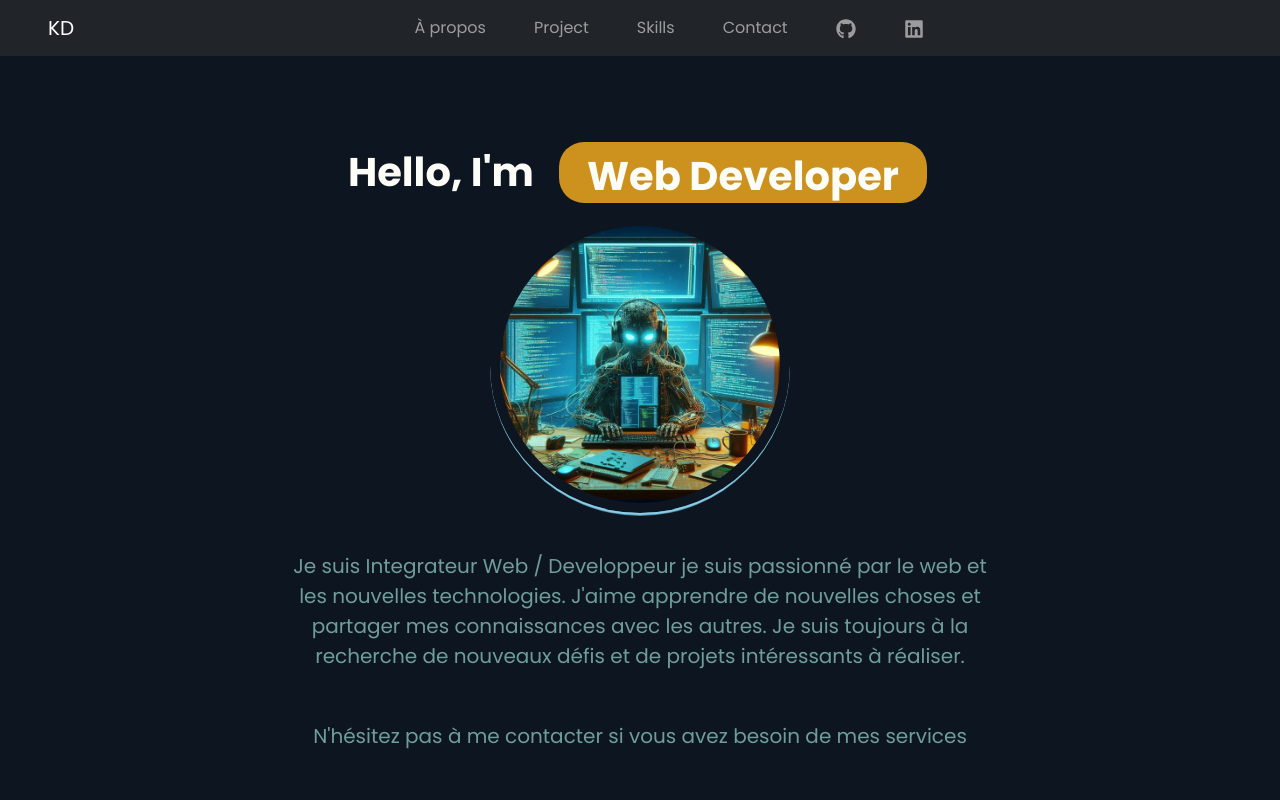
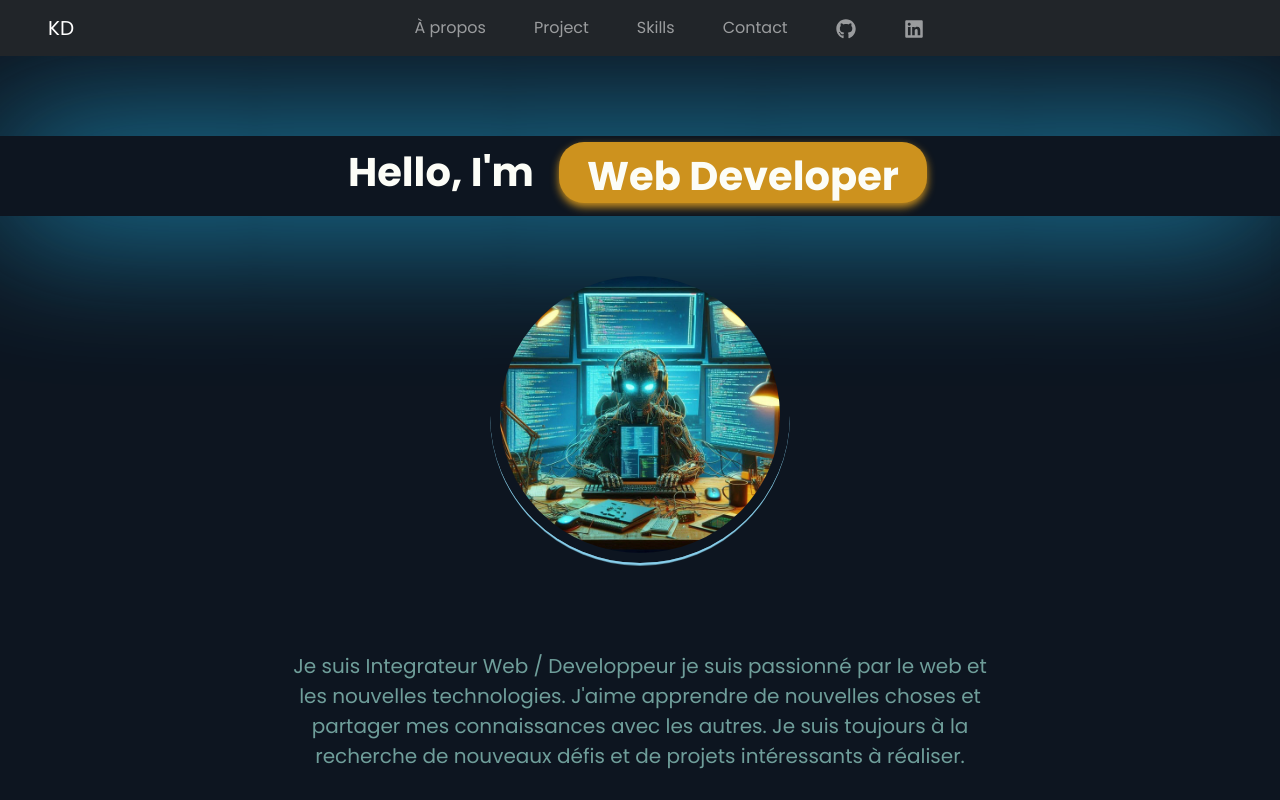
Before and after one commit to KD-Dev-Tech/-P12-Portfolio-, a React (Vite) app: page / in a window 1280 px wide. Shown: the top 800 px of the page. Built offline with nearby package versions, Linux system fonts and the light colour scheme.

Commit message:
Ajout du banner & modification AboutMe

```diff
--- a/src/components/AboutMe.jsx
+++ b/src/components/AboutMe.jsx
@@ -2,7 +2,8 @@ import { Button } from "react-bootstrap";
 import { FaDownload } from "react-icons/fa";
 import profil from "../../public/assets/testimg.jpg";
 import aboutData from "../data/about.json";
-import '../styles/home.css'
+import Banner from "./Banner";
+
 
 
 
@@ -12,22 +13,9 @@ function AboutMe() {
     return (
         <div>
             <section id="about">
-                <div className="container_animation">
-                    <h1>Hello, I&apos;m</h1>
-                    <div className="animation">
-                        <div className="first">
-                            <div style={{display:'flex', alignItems:'self-end'}}>{about.firstname} {about.lastname}</div>
-                        </div>
-                        <div className="second">
-                            <div>{about.title}</div>
-                        </div>
-                    </div>
-                </div>
-                {/* <h1>Hello, I&apos;m {about.firstname} {about.lastname}</h1> */}
+                <Banner />
                 <img className="profile_image" src={profil} alt="Photo de profil" />
                 <div className="about_me">
-
-
                     <p>{about.description}</p>
                     <p>{about.contact}</p>
                     <div className="about_btn">
@@ -45,7 +33,6 @@ function AboutMe() {
                             <FaDownload style={{ marginLeft: '10px' }} />
                         </Button>
                     </div>
-
                 </div>
             </section>
         </div>
--- /dev/null
+++ b/src/components/Banner.jsx
@@ -0,0 +1,23 @@
+import bannerData from "../data/about.json";
+
+function Banner() {
+    const banner = bannerData.about;
+    return (
+        <div className="container_animation">
+            <h1>Hello, I&apos;m</h1>
+            <div className="animation">
+                <div className="first">
+                    <div style={{display:'flex', alignItems:'self-end'}}>
+                        {banner.firstname} {banner.lastname}
+                    </div>
+                </div>
+                <div className="second">
+                    <div>
+                        {banner.title}
+                    </div>
+                </div>
+            </div>
+        </div>
+    )
+}
+export default Banner
--- a/src/styles/home.css
+++ b/src/styles/home.css
@@ -27,7 +27,7 @@ body {
   display: flex;
   justify-content: center;
   align-items: center;
-
+  box-shadow: 1px 1px 142px 0px #20a7d8;
 }
 
 #about h1,
@@ -40,11 +40,12 @@ body {
  animation: fadeIn 2s ease-in-out;
  padding: 10px;
 
+
 }
-#about .animation {
+
+.animation {
   height:80px;
   overflow:hidden;
-
 }
 
 .animation > div > div {
@@ -59,13 +60,14 @@ body {
 }
 
 .first div {
-  background-color:#20a7d8;
-  border-radius:25px;
-
+  background-color: #20a7d8;
+  border-radius: 25px;
+  box-shadow: 0 4px 8px #20a7d8;
 }
 .second div {
   background-color:#CD921E;
    border-radius:25px;
+   box-shadow: 0 4px 8px #CD921E;
 }
 
 .profile_image {
@@ -73,7 +75,7 @@ body {
   height: 300px;
   border-radius: 50%;
   border-bottom: ridge skyblue;
-  margin: 0 auto;
+  margin: 50px auto;
   display: block;
   animation: fadeIn 4s ease-in-out;
   padding: 10px;
@@ -112,6 +114,16 @@ body {
 
 
 @media screen and (max-width: 768px) {
+  .animation > div > div {
+    height: 3rem;
+    font-size: 24px;
+    margin: 20px;
+
+  }
+  .container_animation {
+    flex-direction: column;
+
+  }
   .profile_image {
     width: 200px;
     height: 200px;
@@ -128,14 +140,4 @@ body {
     flex-direction: column;
     gap: 20px;
   }
-  .animation > div > div {
-    height: 3rem;
-    font-size: 24px;
-    margin: 20px;
-
-  }
-  .container_animation {
-    flex-direction: column;
-
-  }
 }
```
